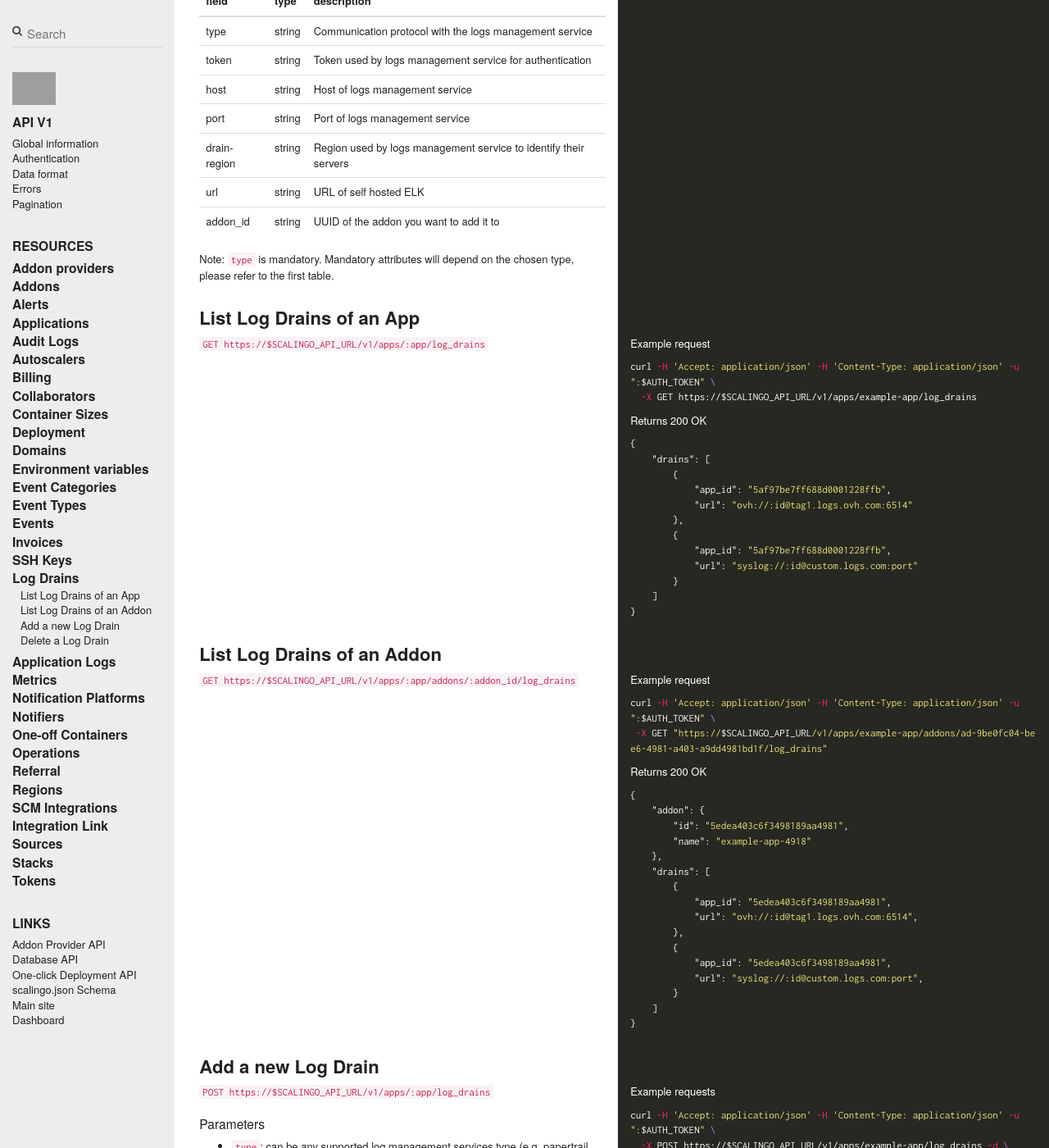
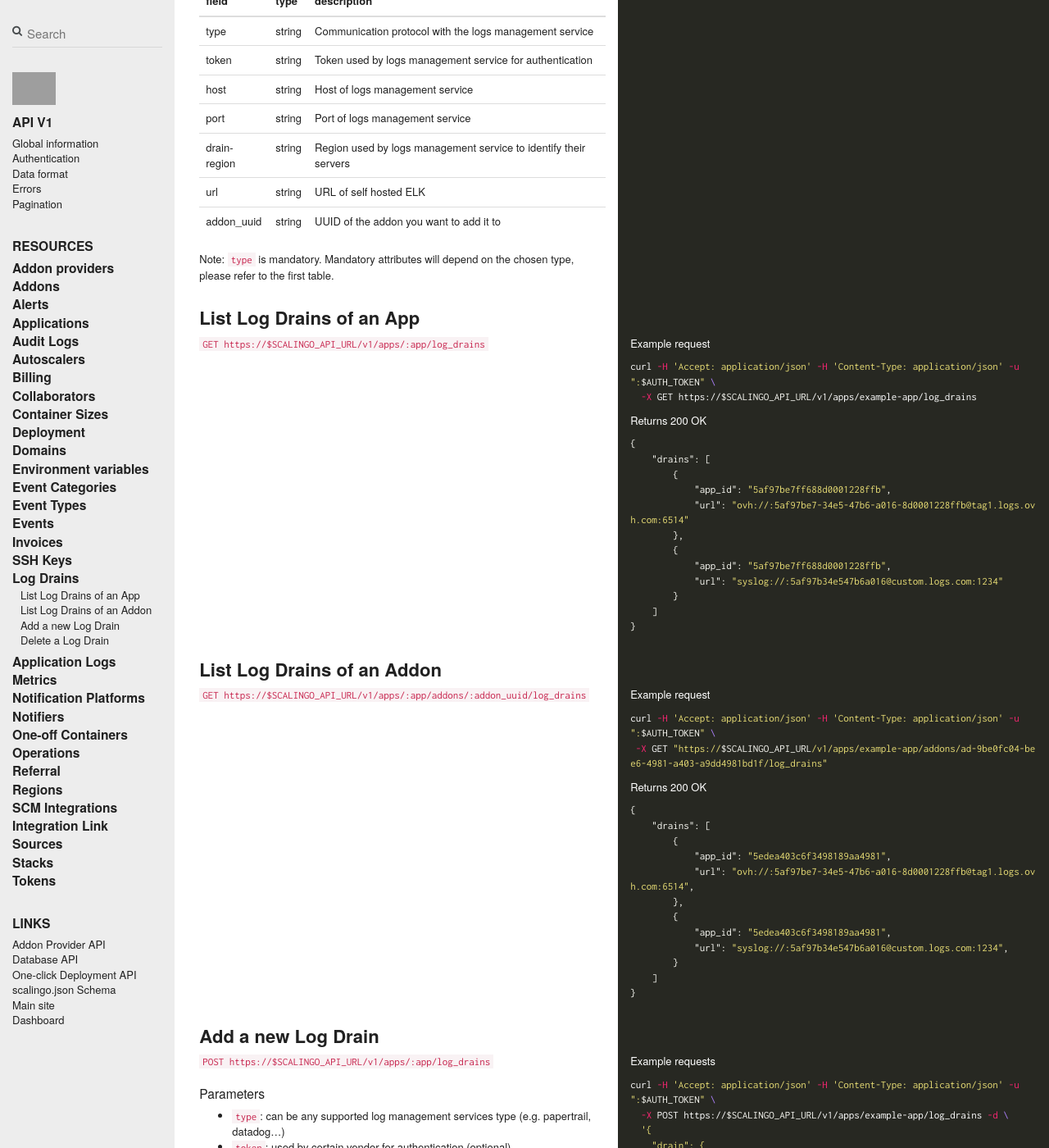
Before and after one commit to jdauphant/developers-documentation, a Jekyll site: the page built from _scalingo_api/log_drains.md, in a window 1280 px wide and 1400 px high, scrolled down 529 px. Shown: the whole window at 82% size. Built offline with Jekyll 4.4.1, drawn with Linux system fonts in a browser that asks for light colours; nearby versions of some CDN libraries; comment, search, counter and statistics services are not loaded; grey boxes are pictures that could not be loaded.

Commit message:
update list addon route: remove addon info + correct param name

````diff
--- a/_scalingo_api/log_drains.md
+++ b/_scalingo_api/log_drains.md
@@ -39,7 +39,7 @@ You will find how to enable this service using the CLI on the
 | port                | string  | Port of logs management service                                  |
 | drain-region        | string  | Region used by logs management service to identify their servers |
 | url                 | string  | URL of self hosted ELK                                           |
-| addon_id            | string  | UUID of the addon you want to add it to                          |
+| addon_uuid          | string  | UUID of the addon you want to add it to                          |
 
 
 Note: `type` is mandatory. Mandatory attributes will depend on the chosen type, please
@@ -71,11 +71,11 @@ Returns 200 OK
     "drains": [
         {
             "app_id": "5af97be7ff688d0001228ffb",
-            "url": "ovh://:id@tag1.logs.ovh.com:6514"
+            "url": "ovh://:5af97be7-34e5-47b6-a016-8d0001228ffb@tag1.logs.ovh.com:6514"
         },
         {
             "app_id": "5af97be7ff688d0001228ffb",
-            "url": "syslog://:id@custom.logs.com:port"
+            "url": "syslog://:5af97b34e547b6a016@custom.logs.com:1234"
         }
     ]
 }
@@ -87,7 +87,7 @@ Returns 200 OK
 
 --- row ---
 
-`GET https://$SCALINGO_API_URL/v1/apps/:app/addons/:addon_id/log_drains`
+`GET https://$SCALINGO_API_URL/v1/apps/:app/addons/:addon_uuid/log_drains`
 
 ||| col |||
 
@@ -102,18 +102,14 @@ Returns 200 OK
 
 ```json
 {
-    "addon": {
-        "id": "5edea403c6f3498189aa4981",
-        "name": "example-app-4918"
-    },
     "drains": [
         {
             "app_id": "5edea403c6f3498189aa4981",
-            "url": "ovh://:id@tag1.logs.ovh.com:6514",
+            "url": "ovh://:5af97be7-34e5-47b6-a016-8d0001228ffb@tag1.logs.ovh.com:6514",
         },
         {
             "app_id": "5edea403c6f3498189aa4981",
-            "url": "syslog://:id@custom.logs.com:port",
+            "url": "syslog://:5af97b34e547b6a016@custom.logs.com:1234",
         }
     ]
 }
````
